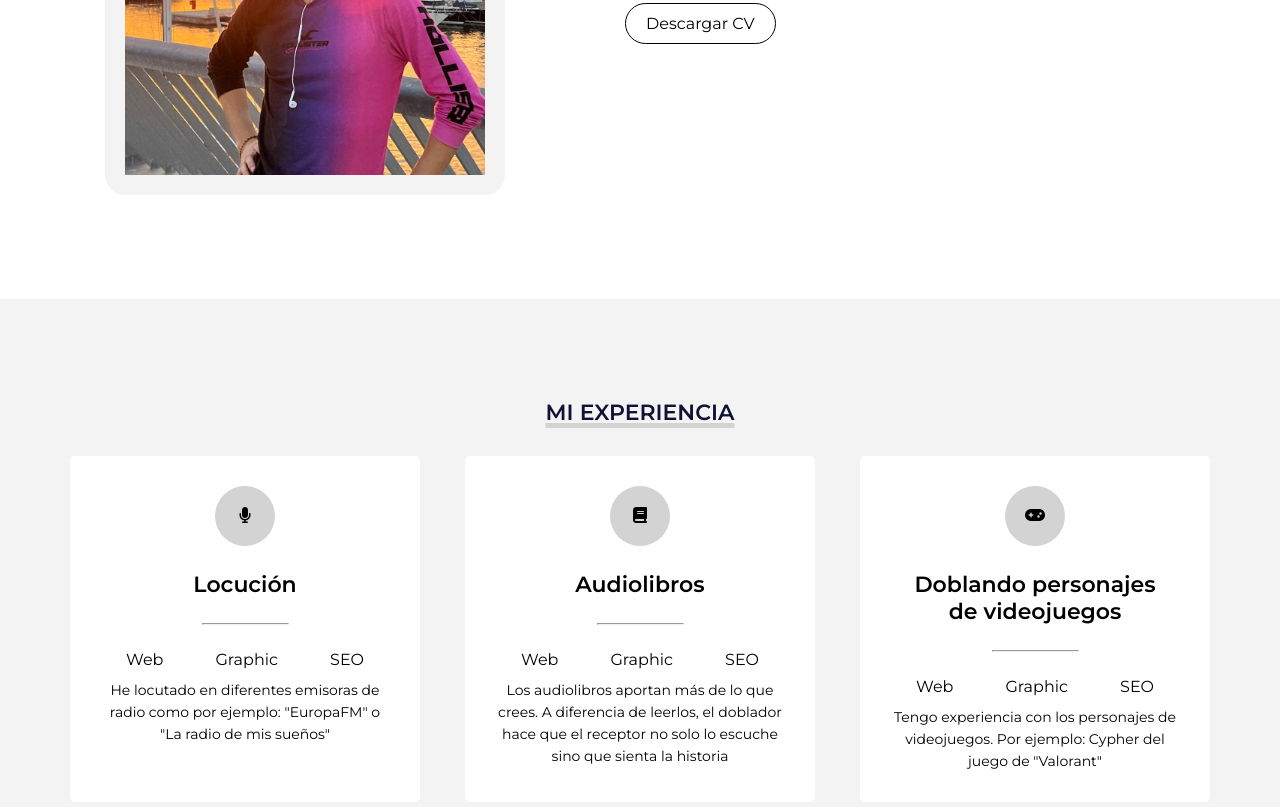
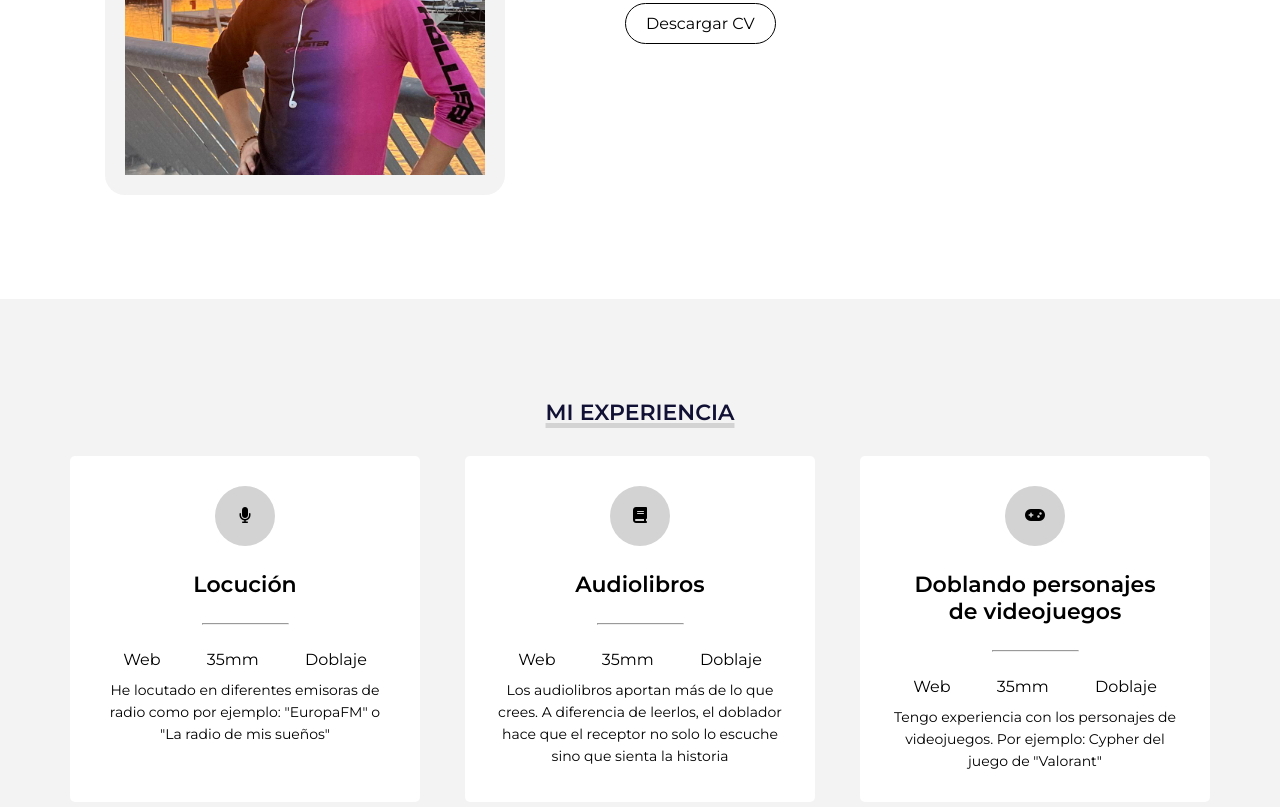
Before and after one commit to DKNathan7/emilio-portfolio, a plain HTML site: page index.html in a window 1280 px wide. Shown: the part 1225-2032 px from the top of the page. Drawn offline with Linux system fonts and the light colour scheme.

Commit message:
Update index.html

```diff
--- a/index.html
+++ b/index.html
@@ -44,7 +44,7 @@
             <div class="presentacion">
                 <p class="bienvenida">Bienvenidos</p>
                 <h2>Soy <span>Emilio Haro</span>, Actor de Doblaje</h2>
-                <p class="descripcion">La voz tiene que pasar desapercibida. Es el mensaje, la historia la que debe de pasar - Pere Eugeni Font(Director Audiolibors)</p>
+                <p class="descripcion">La voz tiene que pasar desapercibida. Es el mensaje, la historia la que debe de pasar. La voz no puede ser protagonista - Pere Eugeni Font(Director Audiolibors)</p>
                 <a href="#portfolio">Ir a Portafolio</a>
             </div>
         </div>
@@ -75,8 +75,8 @@
                 <hr>
                 <ul class="servicios-tag">
                     <li>Web</li>
-                    <li>Graphic</li>
-                    <li>SEO</li>
+                    <li>35mm</li>
+                    <li>Doblaje</li>
                 </ul>
                 <p>He locutado en diferentes emisoras de radio como por ejemplo: "EuropaFM" o "La radio de mis sueños"</p>
             </div>
@@ -86,8 +86,8 @@
                 <hr>
                 <ul class="servicios-tag">
                     <li>Web</li>
-                    <li>Graphic</li>
-                    <li>SEO</li>
+                    <li>35mm</li>
+                    <li>Doblaje</li>
                 </ul>
                 <p>Los audiolibros aportan más de lo que crees. A diferencia de leerlos, el doblador hace que el receptor no solo lo escuche sino que sienta la historia</p>
             </div>
@@ -97,8 +97,8 @@
                 <hr>
                 <ul class="servicios-tag">
                     <li>Web</li>
-                    <li>Graphic</li>
-                    <li>SEO</li>
+                    <li>35mm</li>
+                    <li>Doblaje</li>
                 </ul>
                 <p>Tengo experiencia con los personajes de videojuegos. Por ejemplo: Cypher del juego de "Valorant"</p>
             </div>
@@ -175,7 +175,7 @@
                 <img src="img/comingSoon.jpg" alt="">
                 <div class="info">
                     <h4>Descripcion Proyecto</h4>
-                    <p>Diseño Web</p>
+                    <p>Pie de imagen/link...</p>
                 </div>
             </div>
         </div>
```
